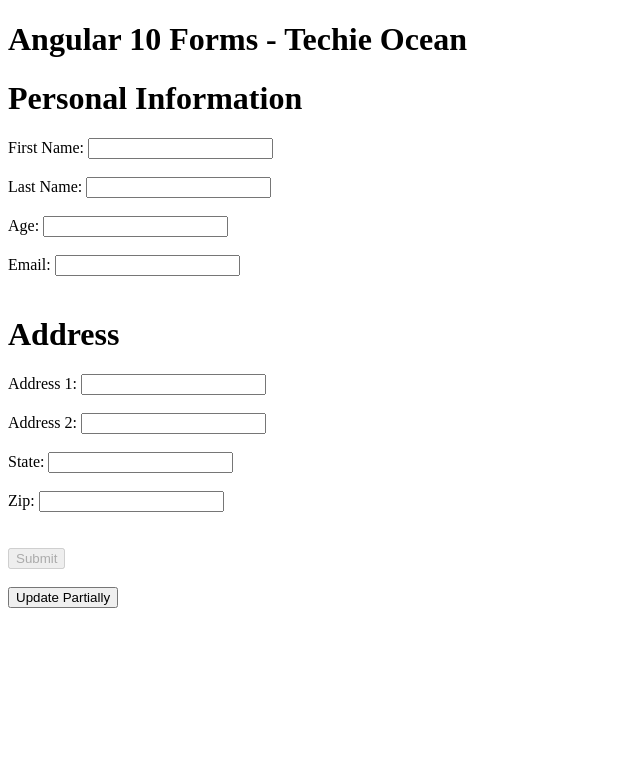
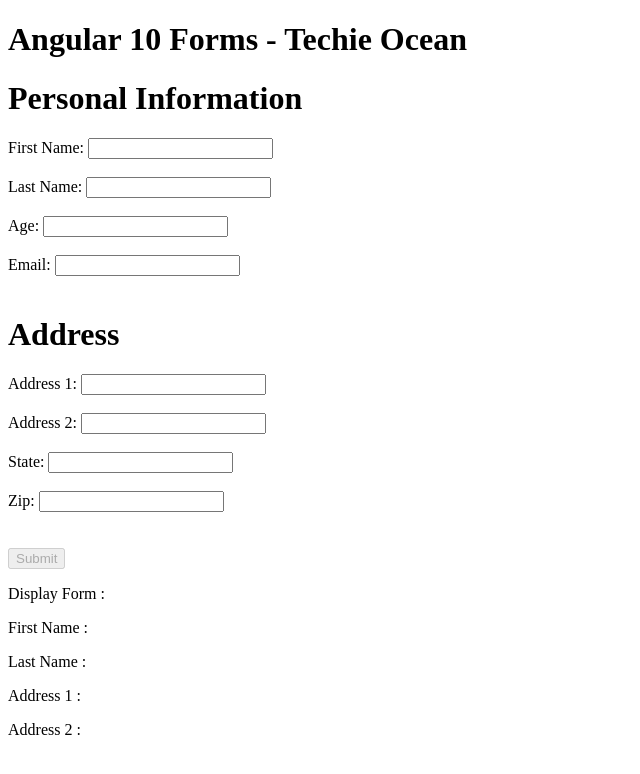
Before and after one commit to johnnycowboy3033/Angular-10-Forms-Techie-Ocean, an Angular app: page / in a window 1280 px wide. Shown: the top 774 px of the page, without its empty margins (0-640 px from the left). Built offline with nearby package versions, Linux system fonts and the light colour scheme.

Commit message:
Update README.md

```diff
--- a/src/app/app.component.html
+++ b/src/app/app.component.html
@@ -1,6 +1,6 @@
 <h1> {{ siteName }} </h1>
 
-<form [formGroup]="userProfileForm" (ngSubmit)="onSubmit()">
+<form [formGroup]="userProfileForm"  (ngSubmit)="onSubmit()" >
   <h1>Personal Information</h1>
   <label>
     First Name:
@@ -46,6 +46,33 @@
   </div>
   <br><br>
   <button type="submit" [disabled]="!userProfileForm.valid">Submit</button>
-      <br><br>
-      <button (click)="updateModelPartially()">Update Partially</button>
 </form>
+
+<p>
+
+  Display Form :  {{ displayForm }}
+
+</p>
+
+<p>
+
+  First Name :  {{ firstName }}
+
+</p>
+
+<p>
+
+  Last Name :  {{ lastName }}
+
+</p>
+
+
+<p>
+
+  Address 1 :  {{ address1 }}
+
+</p>
+
+<p>
+   Address 2 :  {{ address2 }}
+</p>
--- a/src/app/app.component.ts
+++ b/src/app/app.component.ts
@@ -1,5 +1,6 @@
 import { Component } from '@angular/core';
-import {FormGroup, FormControl, Validators} from "@angular/forms";
+import { FormBuilder} from "@angular/forms";
+import { Validators} from "@angular/forms";
 
 @Component({
   selector: 'app-root',
@@ -9,41 +10,48 @@
 export class AppComponent {
   title = 'Angular Tutorial';
   siteName = 'Angular 10 Forms - Techie Ocean';
+  displayForm = '';
+  firstName = '' ;
+  lastName = '';
+  address1 = '';
+  address2 = '';
 
-  userProfileForm = new FormGroup({
-      firstName: new FormControl('', Validators.required),
-      lastName: new FormControl(''),
-      age: new FormControl(''),
-      email: new FormControl(''),
-      address : new FormGroup({
-        address1: new FormControl(''),
-        address2: new FormControl(''),
-        state: new FormControl(''),
-        zip: new FormControl(''),
-      })
-  });
+
 
   ngOnInit(): void {
   }
 
-  constructor() {
+  constructor( private fb:FormBuilder) {
   }
 
+  userProfileForm = this.fb.group({
+    firstName: ['', Validators.required ],
+    lastName:  [''],
+    age:  [''],
+    email:  [''],
+    address : this.fb.group({
+      address1: [''],
+      address2: [''],
+      state: [''],
+      zip: [''],
+    })
+  });
+
+
   onSubmit(){
-      console.log(this.userProfileForm.value);
+    // @ts-ignore
+    this.displayForm = '' + JSON.stringify(this.userProfileForm.value);
 
+    this.firstName = '' + this.userProfileForm.controls['firstName'].value;
+
+    // @ts-ignore
+    this.lastName = '' + this.userProfileForm.get('lastName').value;
+
+    // @ts-ignore
+    this.address1 = '' + this.userProfileForm.get(['address','address1']).value;
+
+    // @ts-ignore
+    this.address2 = '' + this.userProfileForm.get(['address']).get(['address2']).value;
   }
 
-  updateModelPartially(){
-
-    this.userProfileForm.patchValue({
-      firstName: 'Jimmy',
-      address: {
-        address1: 'ABC Apartment'
-      }
-    })
-  }
-
-
-
 }
```
Also changed, not shown: 1 other file (tests, documents, lock files or other folders). Lines whose indentation alone changed are shown as unchanged.
